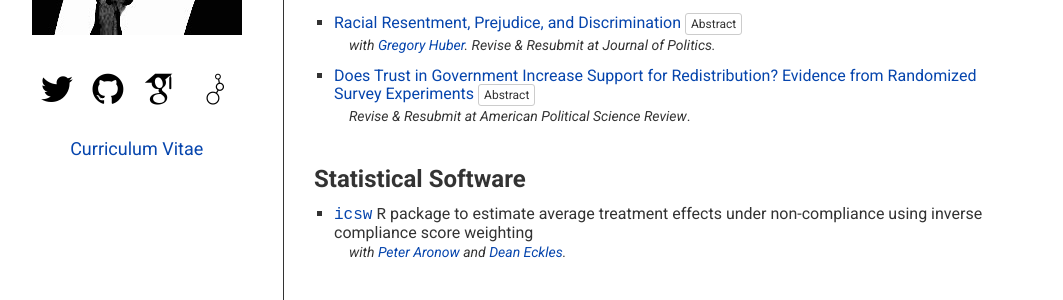
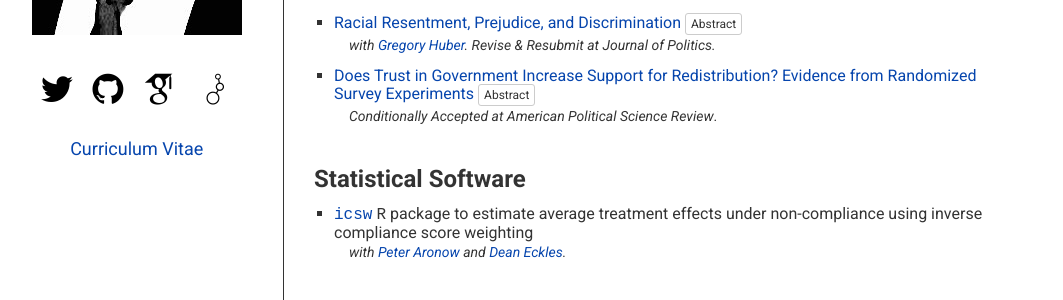
Before and after one commit to kylepeyton/kylepeyton.github.io, a Jekyll site: the page index.html, which Jekyll copies as it is, in a window 1280 px wide. Shown: the part 368-668 px from the top of the page, without its empty margins (162-1225 px from the left). Built offline with Jekyll 4.4.1, drawn with Linux system fonts in a browser that asks for light colours; some web fonts are replaced.

Commit message:
Update index.html

```diff
--- a/index.html
+++ b/index.html
@@ -107,7 +107,7 @@
 					<a href="http://bit.ly/2Gr8EDL" onclick="ga('send', 'event', 'paper', 'Peyton2018TrustGov');">Does Trust in Government Increase Support for Redistribution? Evidence from Randomized Survey Experiments</a>
 					<button type="button" class="btn btn-default btn-xs" data-toggle="collapse" data-target="#Peyton2018TrustGov_abstract" aria-expanded="false" aria-controls="#Peyton2018TrustGov_abstract">Abstract</button>
 				</h4>
-				<div class="paperinfo"><span class="journalname">Revise & Resubmit at American Political Science Review</span>.</div>
+				<div class="paperinfo"><span class="journalname">Conditionally Accepted at American Political Science Review</span>.</div>
 				<div class="paperinfo"></div>
 				<div class="collapsecontainer"><div class="collapse" id="Peyton2018TrustGov_abstract"><div class="well well-sm abstract">Why isn't there more support for redistribution in the United States? Political scientists have theorized that low trust in government depresses support for redistribution, but empirical support for this theory draws largely on regression analyses of survey data. I clarify the untestable assumptions required for identification with regression modeling and describe an alternative design that uses randomized experiments about political corruption to estimate the effect of trust in government on support for redistribution under weaker assumptions. I apply this approach to data from three independent survey experiments (N = 3,741) to estimate the impact that large experimentally-induced increases in political trust have on support for redistribution. Contrary to theoretical predictions, I find estimated effects that are statistically indistinguishable from zero, suggesting trust in government has a substantively negligible impact on Americans' redistributive policy preferences.</div></div></div>
 			</li>
```
